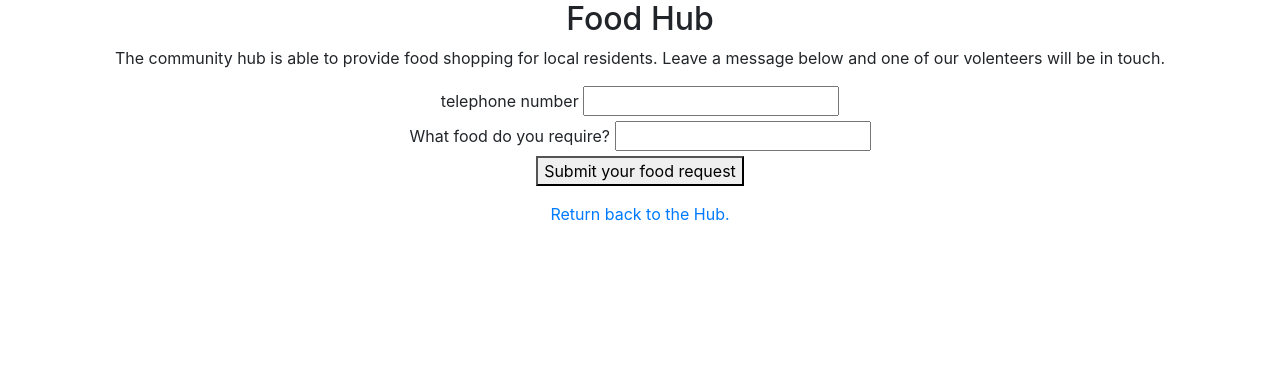
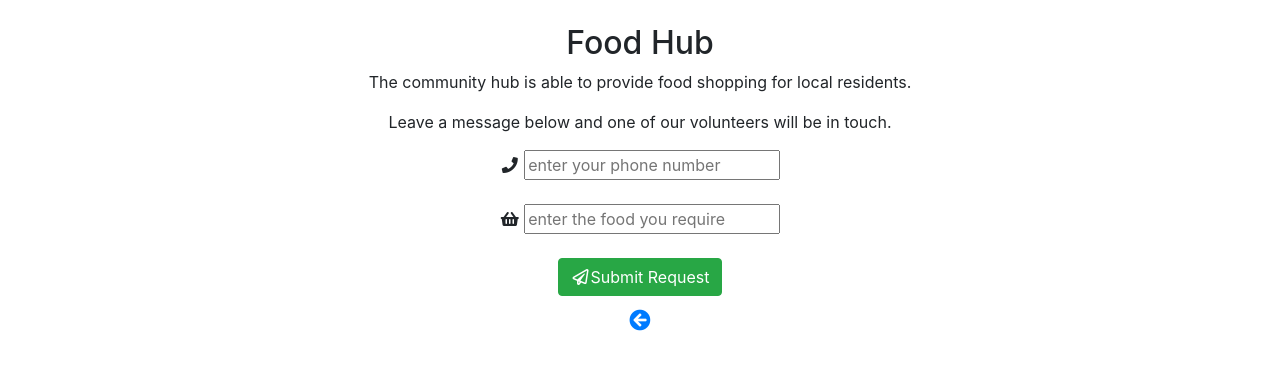
Before and after one commit to kittymagician/COVID-19-Emergency-Response-Hub, a Flask app: page /hub/food in a window 1280 px wide. Shown: the top 370 px of the page. Run offline with Flask 2, Linux system fonts and the light colour scheme; some libraries are stand-ins or nearby versions.

Commit message:
updated the form template for food and built in a cookie consent option for visitors to try and be more compliant with EU laws.

```diff
--- a/app.py
+++ b/app.py
@@ -70,8 +70,8 @@ def create_app():
     # Security Headers
     csp = {
         'default-src': '\'self\'',
-        'style-src':  '\'unsafe-inline\' \'self\' bootstrapcdn.com *.bootstrapcdn.com cloudflare.com *.cloudflare.com googleapis.com *.googleapis.com',
-        'script-src': '\'unsafe-eval\' \'self\' bootstrapcdn.com *.bootstrapcdn.com cloudflare.com *.cloudflare.com googleapis.com *.googleapis.com jquery.com *.jquery.com',
+        'style-src':  '\'unsafe-inline\' \'self\' bootstrapcdn.com *.bootstrapcdn.com cloudflare.com *.cloudflare.com googleapis.com *.googleapis.com jsdelivr.net *.jsdelivr.net',
+        'script-src': '\'unsafe-eval\' \'self\' bootstrapcdn.com *.bootstrapcdn.com cloudflare.com *.cloudflare.com googleapis.com *.googleapis.com jquery.com *.jquery.com jsdelivr.net *.jsdelivr.net',
         'font-src': 'cloudflare.com *.cloudflare.com gstatic.com *.gstatic.com bootstrapcdn.com *.bootstrapcdn.com',
         'img-src': '\'self\' data:'
     }
--- a/templates/food.html
+++ b/templates/food.html
@@ -1,18 +1,33 @@
 <html>
 <meta name="viewport" content="width=device-width, initial-scale=1">
 <link rel="stylesheet" href="https://stackpath.bootstrapcdn.com/bootstrap/4.3.1/css/bootstrap.min.css" integrity="sha384-ggOyR0iXCbMQv3Xipma34MD+dH/1fQ784/j6cY/iJTQUOhcWr7x9JvoRxT2MZw1T" crossorigin="anonymous">
+<link rel="stylesheet" href="https://cdnjs.cloudflare.com/ajax/libs/font-awesome/5.13.0/css/all.min.css" integrity="sha256-h20CPZ0QyXlBuAw7A+KluUYx/3pK+c7lYEpqLTlxjYQ=" crossorigin="anonymous">
 <title>Food Hub</title>
+<div class=container"><br>
 <div class="formwrapper">
-  <center>
+<div class="row align-items-center justify-content-center text-center">
+<div class="col-md-6">
   <h2 class="title">Food Hub</h2>
-  <p>The community hub is able to provide food shopping for local residents. Leave a message below and one of our volenteers will be in touch.</p>
+  <p>The community hub is able to provide food shopping for local residents.</p>
+  <p>Leave a message below and one of our volunteers will be in touch.</p>
   <form class="form-signin" method="POST" action="/hub/food">
       {{ form.csrf_token }}
-      <div class="form-field">{{ form.telephonenumber.label }} {{ form.telephonenumber }}</div>
-      <div class="form-field">{{ form.food.label }} {{ form.food }}</div>
-      <button type="submit">Submit your food request</button>
+      <div class="form-field">
+      <span class="input-group-addon"><i class="fa fa-phone fa-fw"></i></span>
+      {{ form.telephonenumber(placeholder='enter your phone number') }}</div>
+      <br>
+      <div class="form-field">
+      <span class="input-group-addon"><i class="fa fa-shopping-basket fa-fw"></i></span>
+      {{ form.food(placeholder='enter the food you require') }}
+      </div>
+      <br>
+      <center>
+      <button type="submit" class="btn btn-success"><i class="far fa-paper-plane fa-fw"></i>Submit Request</button>
+      </center>
   </form>
-  <p><a href="{{ url_for('hub') }}">Return back to the Hub.</a></p>
+  <center><p><a href="{{ url_for('hub') }}"><i class="fas fa-arrow-circle-left fa-lg"></i></a></p></center>
 </div>
-  </center>
+</div>
+</div>
+</div>
 </html>
```
Also changed, not shown: templates/default.html (+19 -7 lines), README.md.
